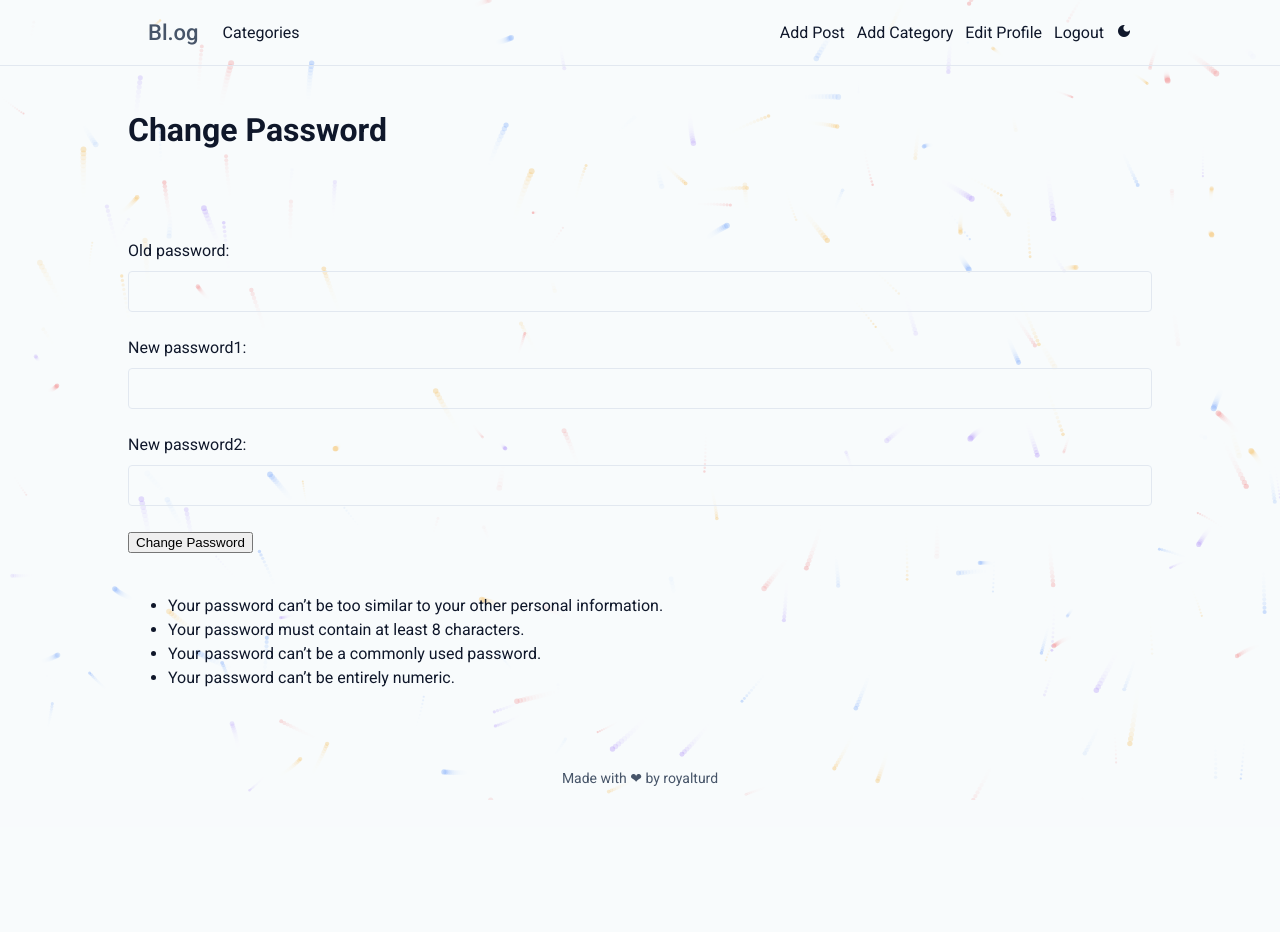
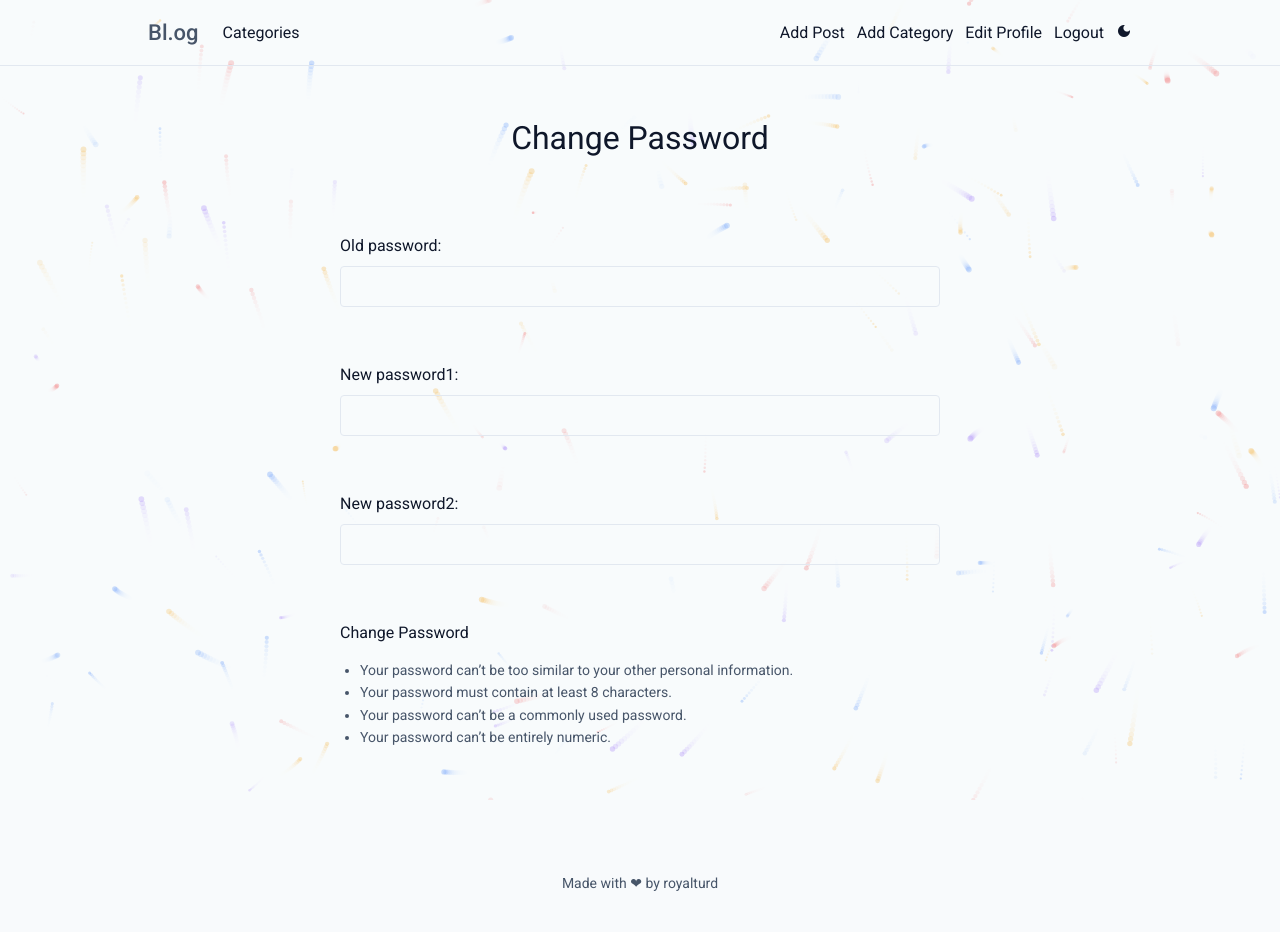
Before and after one commit to Python-snippets/Bl.og, a Django app: page /password/ in a window 1280 px wide. Before the commit the page ends 800 px from the top, so only its background shows below. Run offline with Django 3.2, Linux system fonts and the light colour scheme; a user stored in the database is signed in; some libraries are stand-ins or nearby versions.

Commit message:
refactor(auth): apply flat styling to change password view
Signed-off-by: royalturd <samridhh.rudra@hotmail.com>

```diff
--- a/members/templates/registration/change-password.html
+++ b/members/templates/registration/change-password.html
@@ -3,29 +3,29 @@
 
 {% block content %}
 
-<h1>Change Password</h1>
-<br/><br/>
+<div style="max-width: 600px; margin: 48px auto;">
+    <h1 style="font-size: 32px; font-weight: 400; text-align: center; margin-bottom: 32px;">Change Password</h1>
 
-<div class="mb-3">
+    <md-outlined-card style="width: 100%; padding: 32px;">
+        <form method="POST" style="display: flex; flex-direction: column; gap: 16px;">
+            <!-- Cross-site request forgery -->
+            {% csrf_token %}
+            {{ form.as_p }}
 
-<form method="POST">
-    <!-- Cross-site request forgery -->
-    {% csrf_token %}
-    {{ form.as_p }}
-    <button class="btn btn-success">Change Password</button>
+            <md-filled-button type="submit" style="margin-top: 16px; width: 100%;">Change Password</md-filled-button>
+        </form>
 
-<br/><br/>
+        <md-divider style="margin: 32px 0;"></md-divider>
 
-<ul>
-    <li> Your password can’t be too similar to your other personal information.</li>
-    <li> Your password must contain at least 8 characters.</li>
-    <li> Your password can’t be a commonly used password.</li>
-    <li> Your password can’t be entirely numeric.</li>
-</ul>
-
+        <div style="color: var(--md-sys-color-on-surface-variant); font-size: 14px;">
+            <ul style="padding-left: 20px; line-height: 1.6;">
+                <li>Your password can’t be too similar to your other personal information.</li>
+                <li>Your password must contain at least 8 characters.</li>
+                <li>Your password can’t be a commonly used password.</li>
+                <li>Your password can’t be entirely numeric.</li>
+            </ul>
+        </div>
+    </md-outlined-card>
 </div>
 
-
-
-
 {% endblock %}
```
